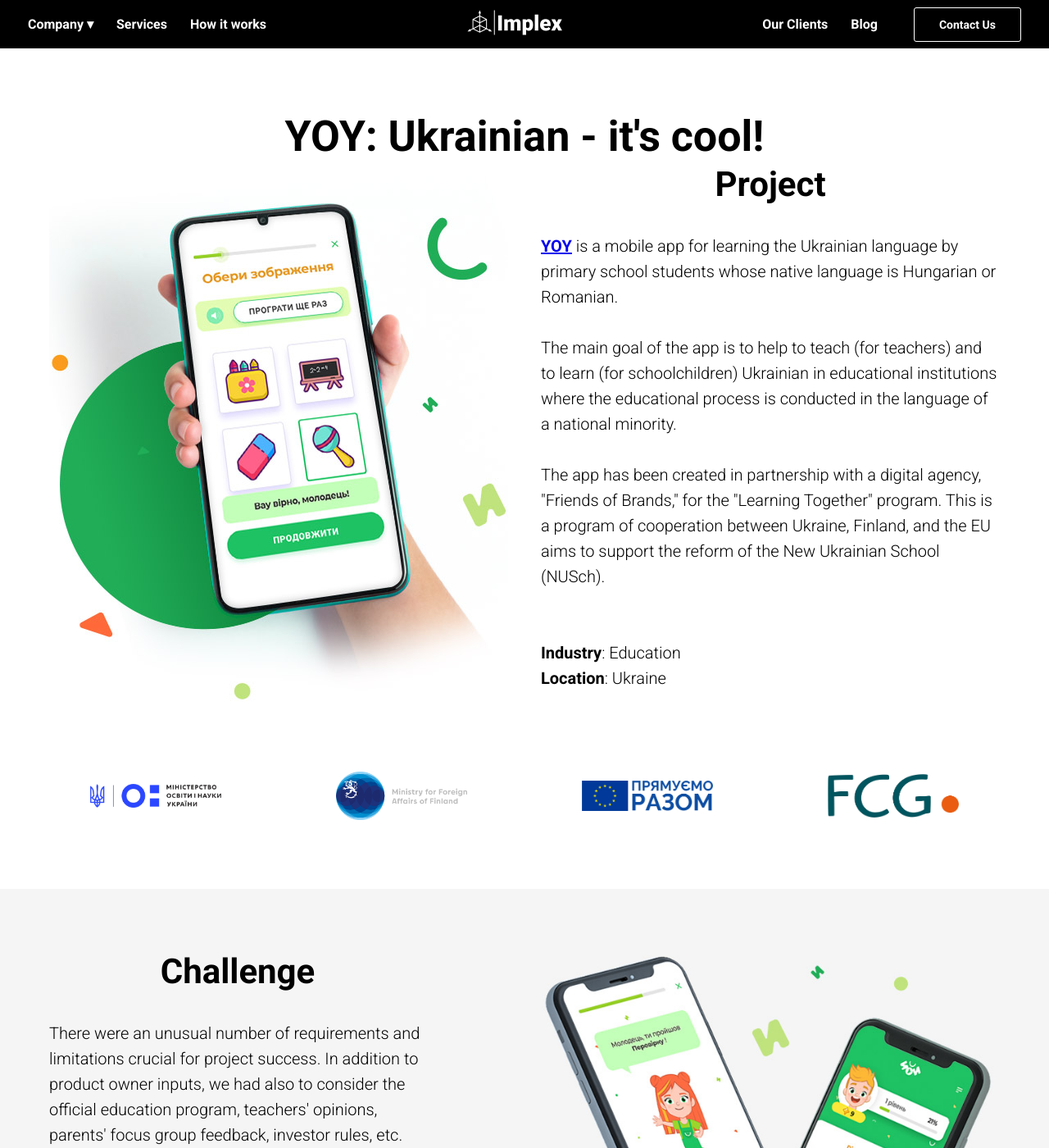
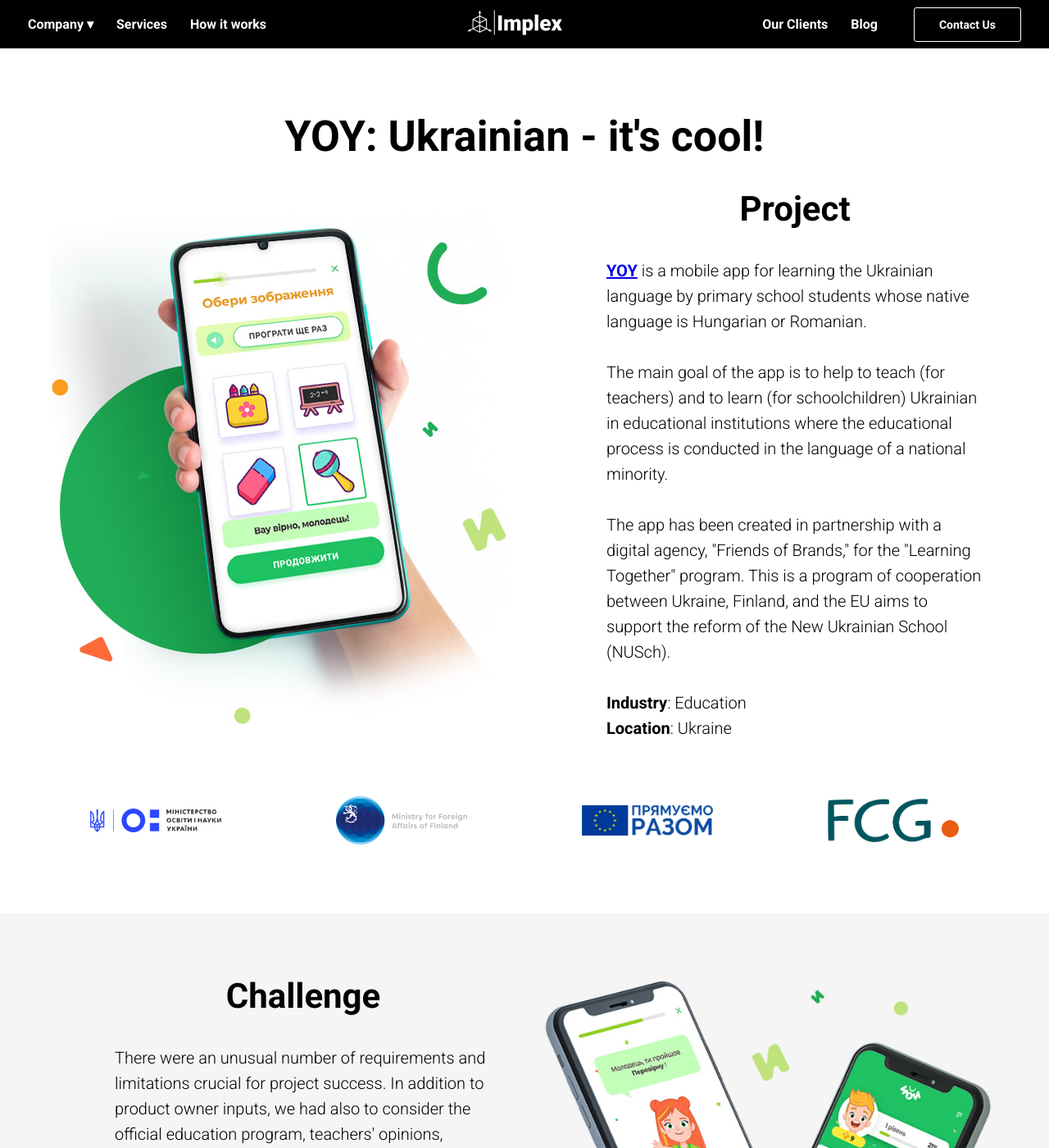
Before and after one commit to implex-code-repo/implex-site, a Jekyll site: the page built from _pages/case-study/yoy/yoy.html, in a window 1280 px wide and 1400 px high. Shown: the whole window at 82% size. Built offline with Jekyll 4.4.1, drawn with Linux system fonts in a browser that asks for light colours; nearby versions of some CDN libraries; library files that are not in the unit come from our copies.

Commit message:
fix #184285209 for yoy and admit cases

```diff
--- a/_pages/case-study/yoy/yoy.html
+++ b/_pages/case-study/yoy/yoy.html
@@ -16,7 +16,7 @@
   <section>
     <div class="content">
       <h1>YOY: Ukrainian - it's cool!</h1>
-      <div class="col-2">
+      <div class="col-2 margin-top">
         <div class="column-wrapper big">
           <div
             class="image"
@@ -24,14 +24,13 @@
             style="background-image: url('../../assets/img/case-study/yoy/yoy-1.jpg')"
           ></div>
         </div>
-        <div class="column-wrapper big">
+        <div class="column-wrapper column-content margin-left margin-top">
           <h2>Project</h2>
           <div><strong><a href="https://www.yoy-app.com/home-engl" target="_blank" rel="noopener noreferrer">YOY</a></strong> is a mobile app for learning the Ukrainian language by primary school students whose native language is Hungarian or Romanian.</div>
           <br/>
           <div>The main goal of the app is to help to teach (for teachers) and to learn (for schoolchildren) Ukrainian in educational institutions where the educational process is conducted in the language of a national minority.</div>
           <br/>
           <div>The app has been created in partnership with a digital agency, "Friends of Brands," for the "Learning Together" program. This is a program of cooperation between Ukraine, Finland, and the EU aims to support the reform of the New Ukrainian School (NUSch).</div>
-          <br/>
           <br/>
           <div><strong>Industry</strong>: Education</div>
           <div><strong>Location</strong>: Ukraine</div>
@@ -58,7 +57,7 @@
   <section class="section-grey">
     <div class="content">
       <div class="col-2">
-        <div class="column-wrapper">
+        <div class="column-wrapper column-content margin-left">
           <h2>Challenge</h2>
           <div>There were an unusual number of requirements and limitations crucial for project success. In addition to product owner inputs, we had also to consider the official education program, teachers' opinions, parents' focus group feedback, investor rules, etc. Many people were involved, so we had to carefully manage all received recommendations without jeopardizing the project scope, budget, and timeline.</div>
           <br />
@@ -91,16 +90,16 @@
     </div>
   </section>
   <section>
-    <div class="content content-wrapper">
+    <div class="content">
       <h1>Solution</h1>
       <div class="text-center sub-heading">We used Flutter on Mobile to save on development efforts. It is an open-source framework by Google for building beautiful, natively compiled, multi-platform applications from a single codebase. As a result, we were able to implement a full set of features with 30% fewer efforts.</div>
       <div class="col-2">
-        <div>
+        <div class="column-content">
           <div><strong>The structure of the application</strong></div>
           <br />
           <div>This is how the application works. First, a simple step-by-step registration takes a user to the work area. The workspace consists of two main blocks. One is the progress and gamification block with a game character (you can choose Lulu or Lolo depending on who the child identifies themself with). The second is the levels block that includes subjects, exercises, tests, and more. Learning units offer different types of game mechanics: kids can be involved in listening, reading, and selecting an image or a text block. And only after the user completes a level a new one is unlocked. The fact that they can't skip around levels makes the learning process gradual and natural.</div>
         </div>
-        <div>
+        <div class="column-content">
           <div><strong>The technical solution</strong></div>
           <br />
           <div>From the architectural perspective, the application was designed to allow further development with minimum reengineering efforts. To achieve that goal, we implemented:</div>
@@ -116,7 +115,7 @@
     </div>
   </section>
   <section class="section-grey">
-    <div class="content content-wrapper">
+    <div class="content column-content content-wrapper">
       <h2>Results</h2>
       <div class="text-center">
         <div>Thanks to well-thought-out technological solutions and our team's solid experience in Agile+Waterfall development, we have created an excellent application for Ukrainian schoolchildren. As a result, "Learning Together" and school leaders are starting to launch the Mobile application "ЙОЙ" in educational processes.</div>
--- a/assets/css/styles.scss
+++ b/assets/css/styles.scss
@@ -267,6 +267,12 @@
     @include tablet-screen {
       display: block;
     }
+
+    .quote + .quote {
+      @include mobile-screen {
+        margin-top: 20px;
+      }
+    }
   }
 
   .sub-heading {
@@ -393,7 +399,7 @@
     }
 
     &.margin-top {
-      @include mobile-screen {
+      @include tablet-screen {
         margin-top: 20px;
       }
     }
```
Also changed, not shown: _pages/case-study/admit-me/admit-me.html (+6 -7 lines), 4 other files.
